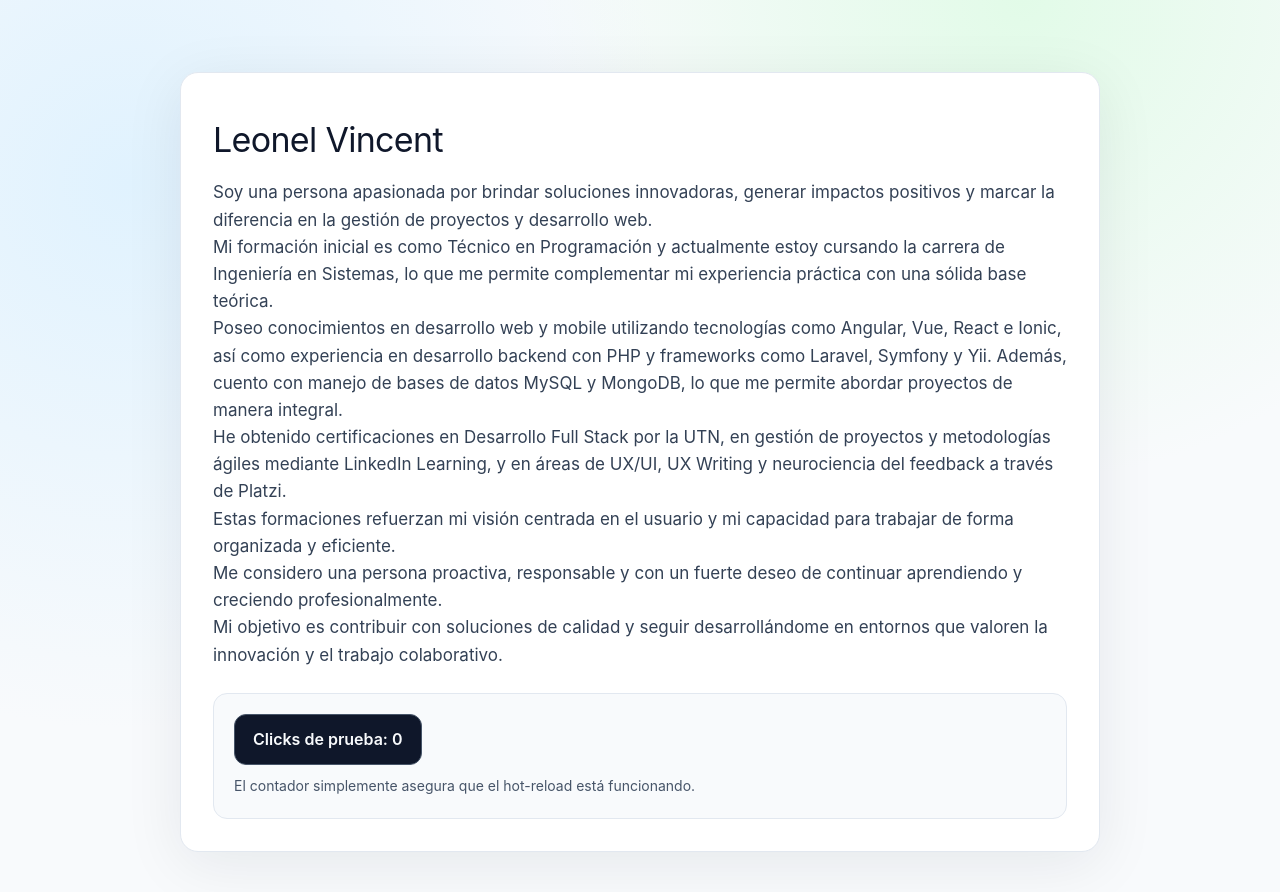
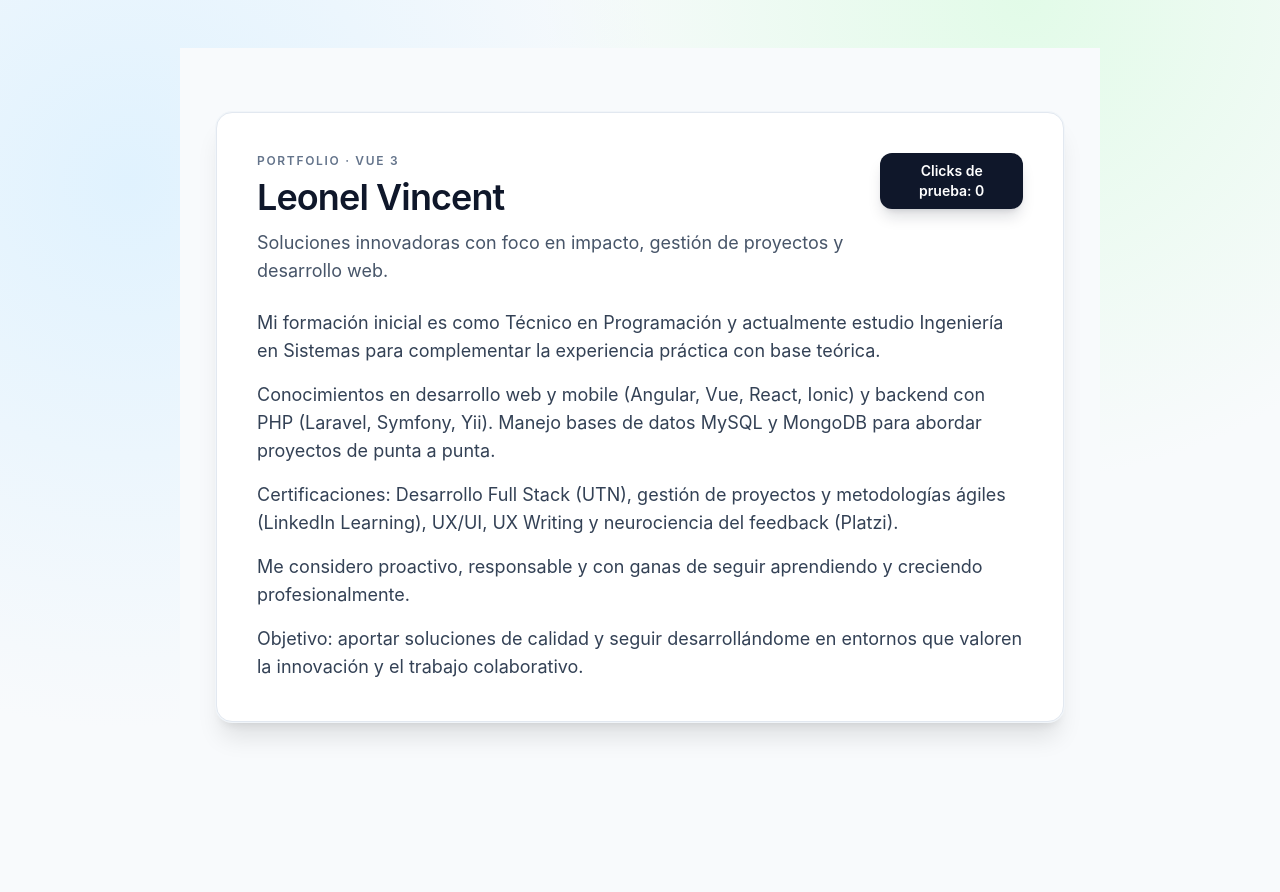
Before and after one commit to leitoov/LeonelVincent, a Vue app: page / in a window 1280 px wide. Shown: the top 892 px of the page. Built offline with nearby package versions, Linux system fonts and the light colour scheme.

Commit message:
style: rewrite App.vue layout with tailwind utilities

```diff
--- a/src/App.vue
+++ b/src/App.vue
@@ -5,42 +5,44 @@ const count = ref(0)
 </script>
 
 <template>
-  <div class="page">
-    <header class="logo-row">
+  <div class="min-h-screen bg-slate-50 text-slate-900">
+    <div class="mx-auto max-w-4xl px-6 py-12 md:py-16">
+      <div class="flex flex-col gap-6 rounded-2xl border border-slate-200 bg-white p-8 shadow-xl ring-1 ring-slate-100 md:p-10">
+        <div class="flex flex-col gap-3 md:flex-row md:items-start md:justify-between">
+          <div>
+            <p class="text-xs font-semibold uppercase tracking-[0.14em] text-slate-500">Portfolio · Vue 3</p>
+            <h1 class="text-3xl font-semibold tracking-tight text-slate-900 md:text-4xl">Leonel Vincent</h1>
+            <p class="mt-2 text-base text-slate-600 md:text-lg">
+              Soluciones innovadoras con foco en impacto, gestión de proyectos y desarrollo web.
+            </p>
+          </div>
+          <button
+            type="button"
+            class="self-start rounded-xl bg-slate-900 px-4 py-2 text-sm font-semibold text-white shadow-lg shadow-slate-900/15 transition hover:-translate-y-0.5 hover:bg-slate-800 focus-visible:outline focus-visible:outline-2 focus-visible:outline-offset-2 focus-visible:outline-slate-500"
+            @click="count++"
+          >
+            Clicks de prueba: {{ count }}
+          </button>
+        </div>
 
-    </header>
-
-    <main class="panel">
-      <h1>Leonel Vincent</h1>
-      <p class="lead mb-16">
-        Soy una persona apasionada por brindar soluciones innovadoras, generar impactos positivos y marcar la diferencia en la gestión de proyectos y desarrollo web.
-      </p>
-      <p class="lead">
-        Mi formación inicial es como Técnico en Programación y actualmente estoy cursando la carrera de Ingeniería en Sistemas, lo que me permite complementar mi experiencia práctica con una sólida base teórica.
-      </p>
-      <p class="lead">
-      Poseo conocimientos en desarrollo web y mobile utilizando tecnologías como Angular, Vue, React e Ionic, así como experiencia en desarrollo backend con PHP y frameworks como Laravel, Symfony y Yii. Además, cuento con manejo de bases de datos MySQL y MongoDB, lo que me permite abordar proyectos de manera integral.
-      </p>
-      <p class="lead">
-        He obtenido certificaciones en Desarrollo Full Stack por la UTN, en gestión de proyectos y metodologías ágiles mediante LinkedIn Learning, y en áreas de UX/UI, UX Writing y neurociencia del feedback a través de Platzi.
-      </p>
-      <p class="lead">
-        Estas formaciones refuerzan mi visión centrada en el usuario y mi capacidad para trabajar de forma organizada y eficiente.
-      </p>
-      <p class="lead">
-        Me considero una persona proactiva, responsable y con un fuerte deseo de continuar aprendiendo y creciendo profesionalmente.
-      </p>
-      <p class="lead">
-        Mi objetivo es contribuir con soluciones de calidad y seguir desarrollándome en entornos que valoren la innovación y el trabajo colaborativo.
-      </p>
-      <div class="card">
-        <button type="button" class="cta" @click="count++">
-          Clicks de prueba: {{ count }}
-        </button>
-        <p class="muted">
-          El contador simplemente asegura que el hot-reload está funcionando.
-        </p>
+        <div class="grid gap-4 text-base leading-relaxed text-slate-700 md:text-lg">
+          <p>
+            Mi formación inicial es como Técnico en Programación y actualmente estudio Ingeniería en Sistemas para complementar la experiencia práctica con base teórica.
+          </p>
+          <p>
+            Conocimientos en desarrollo web y mobile (Angular, Vue, React, Ionic) y backend con PHP (Laravel, Symfony, Yii). Manejo bases de datos MySQL y MongoDB para abordar proyectos de punta a punta.
+          </p>
+          <p>
+            Certificaciones: Desarrollo Full Stack (UTN), gestión de proyectos y metodologías ágiles (LinkedIn Learning), UX/UI, UX Writing y neurociencia del feedback (Platzi).
+          </p>
+          <p>
+            Me considero proactivo, responsable y con ganas de seguir aprendiendo y creciendo profesionalmente.
+          </p>
+          <p>
+            Objetivo: aportar soluciones de calidad y seguir desarrollándome en entornos que valoren la innovación y el trabajo colaborativo.
+          </p>
+        </div>
       </div>
-    </main>
+    </div>
   </div>
 </template>
```
